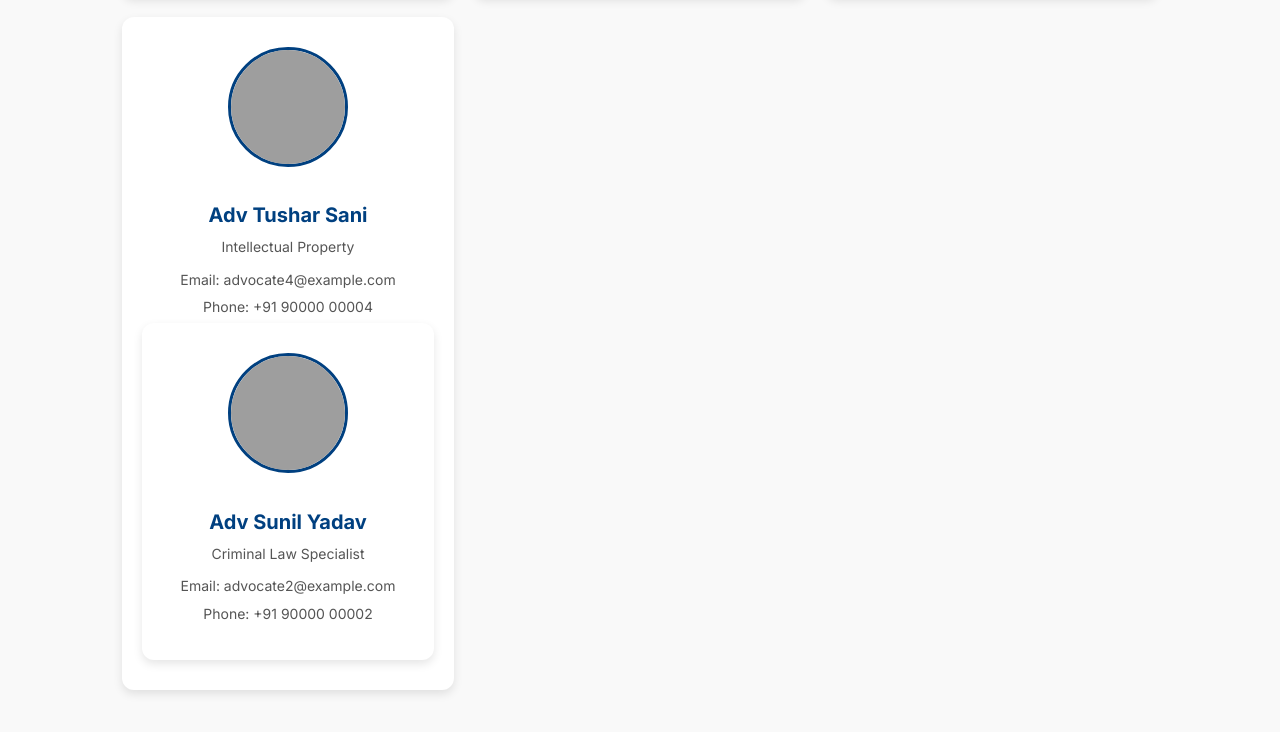
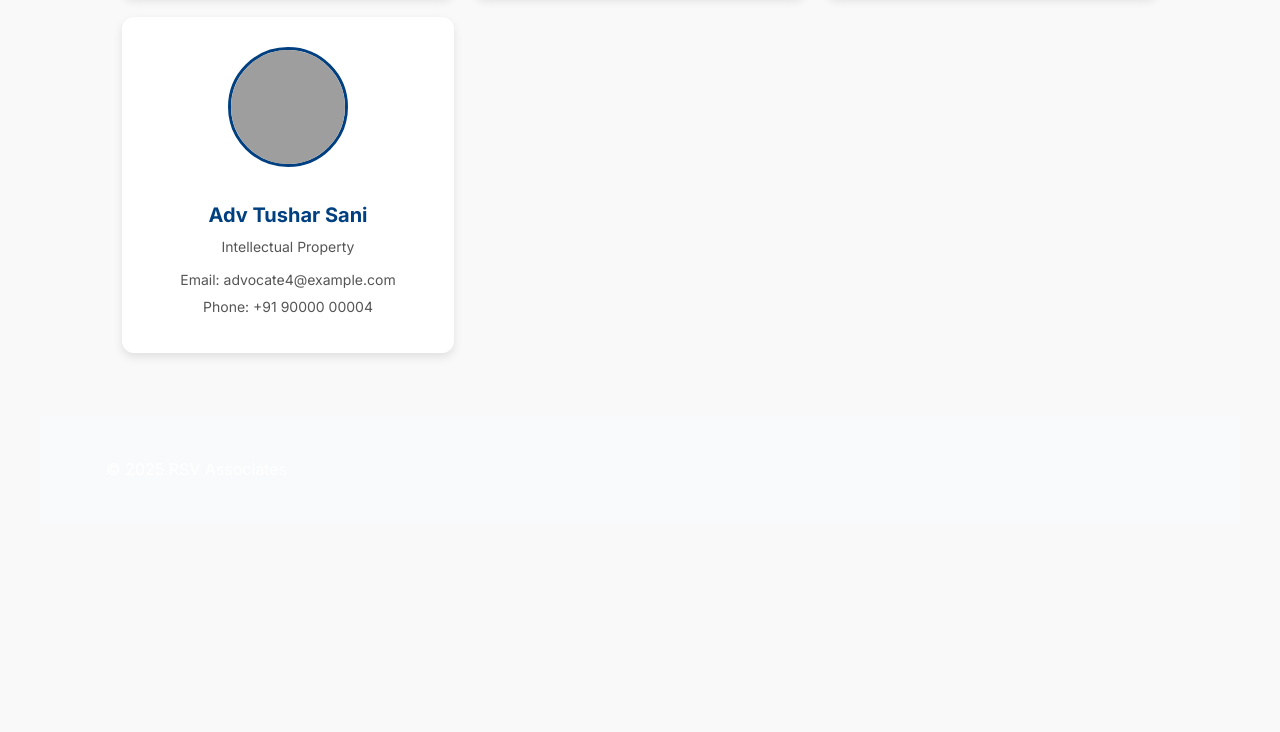
Before and after one commit to Dilip-92/RSV-Associates-Legal-Consultants, a plain HTML site: page associates.html in a window 1280 px wide. Shown: the part 641-1373 px from the top of the page. After the commit the page ends 1204 px from the top, so only its background shows below. Drawn offline with Linux system fonts and the light colour scheme; grey boxes are pictures that could not be loaded; files whose address does not match are found by name.

Commit message:
Update associates.html

```diff
--- a/associates.html
+++ b/associates.html
@@ -125,14 +125,7 @@
         <p>Email: advocate4@example.com</p>
         <p>Phone: +91 90000 00004</p>
       </div>
-      <div class="profile-card">
-      <img src="https://randomuser.me/api/portraits/women/46.jpg" alt="Advocate Photo">
-      <h2>Adv Sunil Yadav</h2>
-      <p>Criminal Law Specialist</p>
-      <div class="contact">
-        <p>Email: advocate2@example.com</p>
-        <p>Phone: +91 90000 00002</p>
-      </div>
+
     </div>
     </div>
 
```
